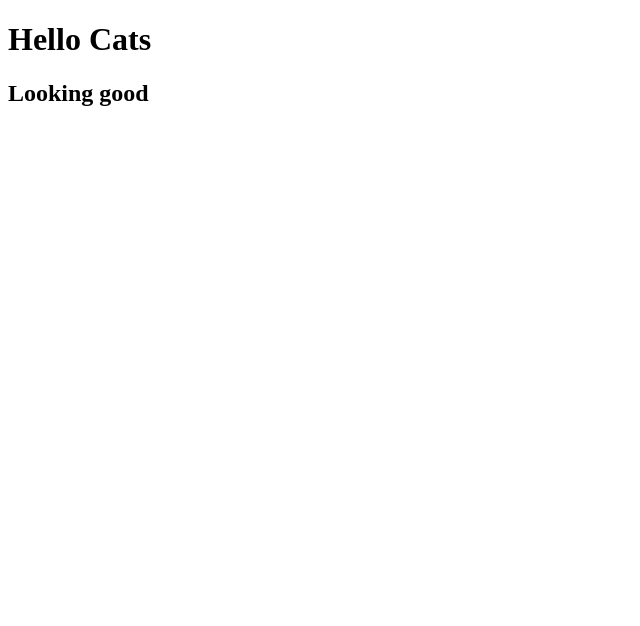
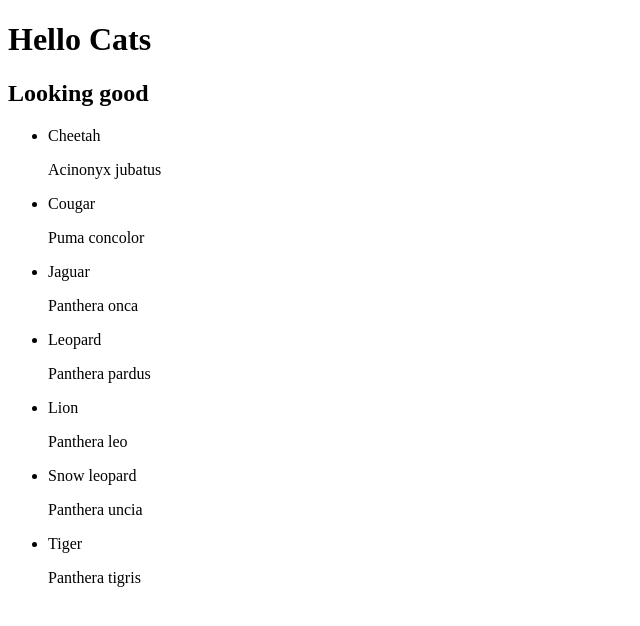
Before and after one commit to ariffmunshi/Mod6-React-Demo, a React (Vite) app: page / in a window 1280 px wide. Shown: the top 626 px of the page, without its empty margins (0-640 px from the left). Built offline with nearby package versions, Linux system fonts and the light colour scheme.

Commit message:
Ex2 - Part1: Create BigCats component with list of cats

```diff
--- a/src/App.jsx
+++ b/src/App.jsx
@@ -1,4 +1,5 @@
 import Greeting from './Greeting'
+import BigCats from './BigCats'
 
 export default function App() {
   return (
@@ -6,6 +7,7 @@ export default function App() {
       <Greeting name="Cats" >
         <h2>Looking good</h2>
       </Greeting>
+      <BigCats />
     </main>
   )
 }
--- /dev/null
+++ b/src/BigCats.jsx
@@ -0,0 +1,21 @@
+function BigCats() {
+  const cats = [
+  { name: 'Cheetah', latinName: 'Acinonyx jubatus' },
+  { name: 'Cougar', latinName: 'Puma concolor' },
+  { name: 'Jaguar', latinName: 'Panthera onca' },
+  { name: 'Leopard', latinName: 'Panthera pardus' },
+  { name: 'Lion', latinName: 'Panthera leo' },
+  { name: 'Snow leopard', latinName: 'Panthera uncia' },
+  { name: 'Tiger', latinName: 'Panthera tigris' },
+]
+ return (
+   <ul>
+     {cats.map((cat, i) => (<li key={i}>
+       <p>{cat.name}</p>
+       <p>{cat.latinName}</p>
+     </li>))}
+   </ul>
+ )
+}
+
+export default BigCats;
```
